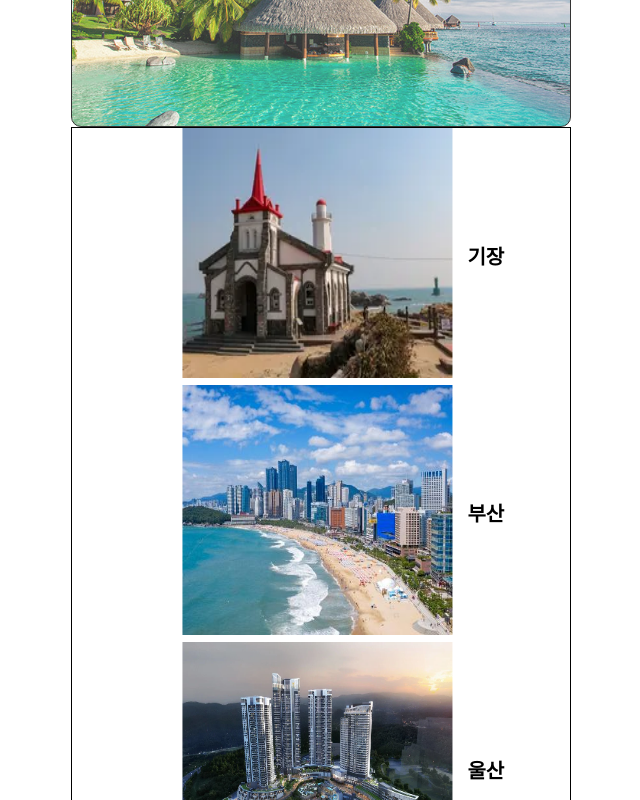
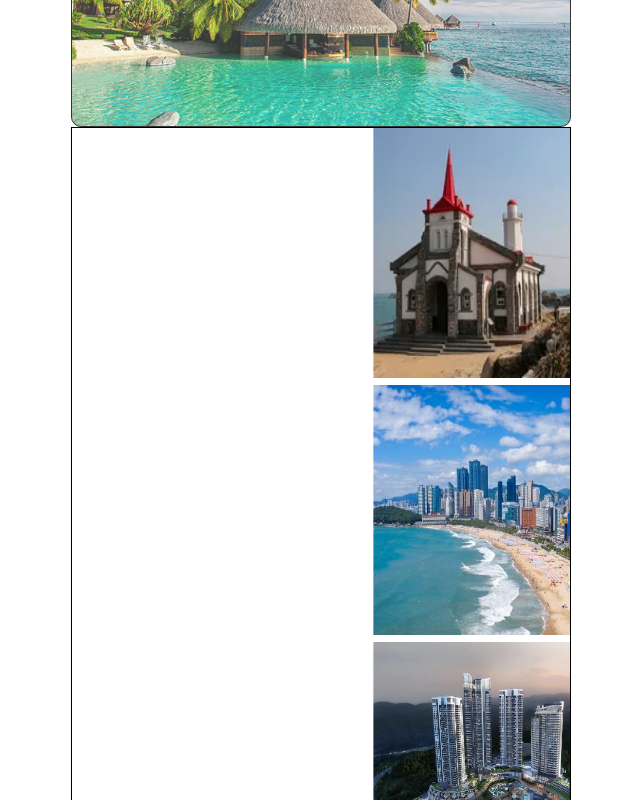
Before and after one commit to devgiants75/project-wabangb, a React (Create React App) app: page /hompage in a window 1280 px wide. Shown: the part 640-1440 px from the top of the page, without its empty margins (319-959 px from the left). Built offline with nearby package versions, Linux system fonts and the light colour scheme; a web font is replaced by a local one.

Commit message:
0703 kbg

```diff
--- a/src/components/ContrySelect.tsx
+++ b/src/components/ContrySelect.tsx
@@ -1,11 +1,9 @@
 /** @jsxImportSource @emotion/react */
-import { Route, Routes } from "react-router-dom";
 import "../styles/ContrySelect.css";
 
 function ContrySelect() {
   return (
     <div className="container-imgs">
-      <div>
         <div className="slide-img">
           <ul>
             <li>
@@ -33,8 +31,6 @@ function ContrySelect() {
               </div>
             </li>
           </ul>
-        </div>
-        <div className="slide-img">
           <ul>
             <li>
               <div className="slide-con">
@@ -61,8 +57,7 @@ function ContrySelect() {
               </div>
             </li>
           </ul>
-        </div>
-        <div className="slide-img">
+
           <ul>
             <li>
               <div className="slide-con">
@@ -91,7 +86,6 @@ function ContrySelect() {
           </ul>
         </div>
       </div>
-    </div>
   );
 }
 
--- a/src/components/Header.tsx
+++ b/src/components/Header.tsx
@@ -2,10 +2,7 @@ import React from "react";
 import Logo from "./Logo";
 import { Link } from "react-router-dom";
 import "../styles/header.css";
-import "../styles/reset.css";
-import Main_Search from "./MainSearch";
-import ContrySelect from "./ContrySelect";
-import Footer from "./Footer";
+
 
 export default function Header() {
   return (
```
